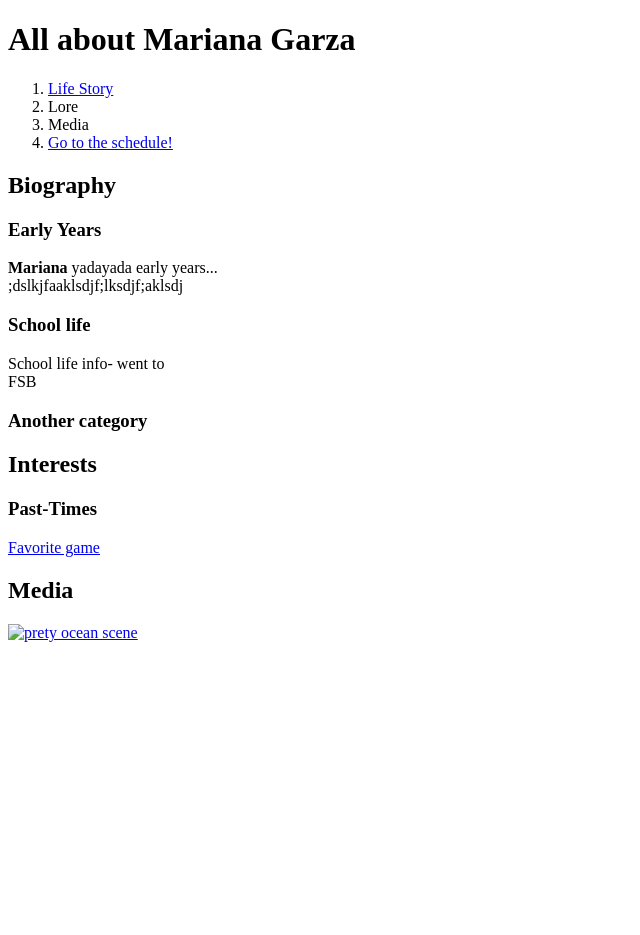
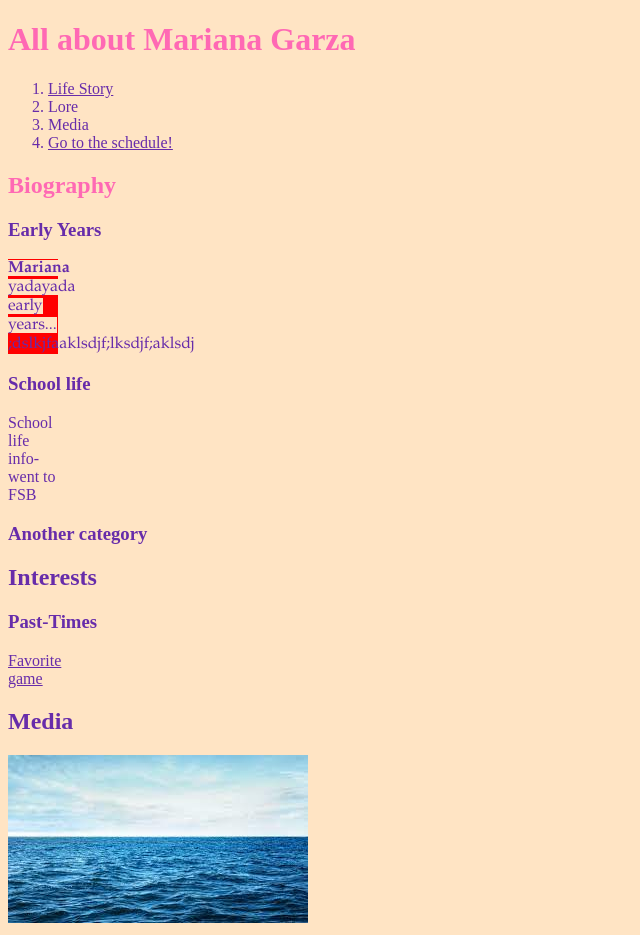
Before and after one commit to marianagarz/FirstWebsite, a plain HTML site: page index.html in a window 1280 px wide. Shown: the whole page, without its empty margins (0-640 px from the left). Before the commit the page ends 800 px from the top, so only its background shows below. Drawn offline with Linux system fonts and the light colour scheme.

Commit message:
2/7/2022

```diff
--- a/index.html
+++ b/index.html
@@ -2,12 +2,14 @@
 
 <html>
   <head>
+    <link rel= "stylesheet" href= "style.css">
     <title> Mariana's website</title>
+
 	<!-- Metadata in the head element-->
   </head>
 
   <body>
-    <h1>All about Mariana Garza</h1>
+    <h1 class="Major-Heading" id="Page-title">All about Mariana Garza</h1>
 	<ol>
 	  <li><a href='#life story'target='_blank'>Life Story</a></li>
 	  <li>Lore</li>
@@ -16,9 +18,9 @@
 
 	</ol>
 	<div id='life story'>
-	  <h2>Biography </h2>
+	  <h2 class="Major-Heading">Biography </h2>
 	  <h3>Early Years </h3>
-	  <p> <span id='bio-intro'> <strong>Mariana</strong> yadayada early years...</span>
+	  <p class= "Example"> <span id='bio-intro'> <strong>Mariana</strong> yadayada early years...</span>
 	    <br>
 	    ;dslkjfaaklsdjf;lksdjf;aklsdj
 	  </p>
--- /dev/null
+++ b/style.css
@@ -0,0 +1,26 @@
+*{
+	color: rgb(103,44,170);
+    background-color: bisque;
+}
+
+h1{
+	color: blue;
+}
+
+.Major-Heading{
+	color: hotpink !important;
+}
+
+p.Example {
+	font-family: Garamond;
+	background-color: red;
+}
+
+a:hover {
+	color: blue;
+}
+
+p{
+	font-family: "Times New Roman";
+	width: 50px;
+}
```
Also changed, not shown: image.jfif (added).
